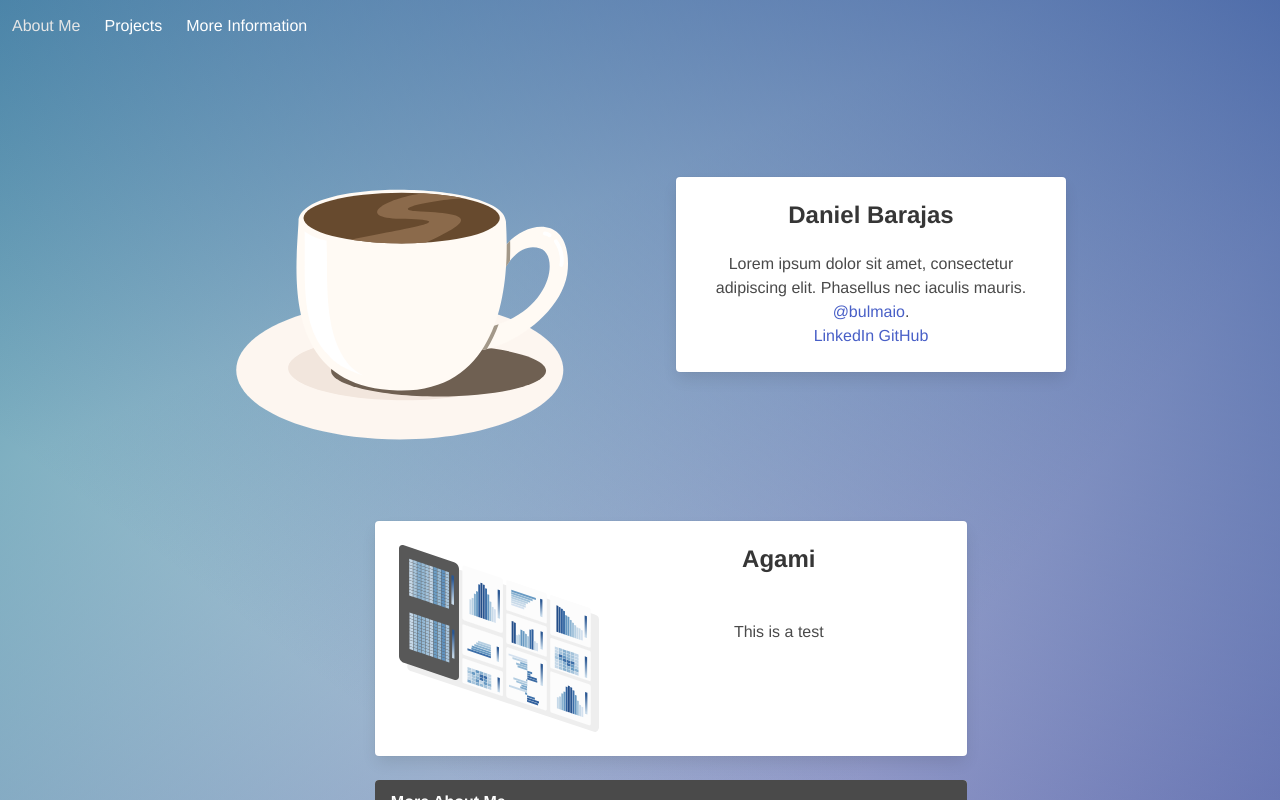
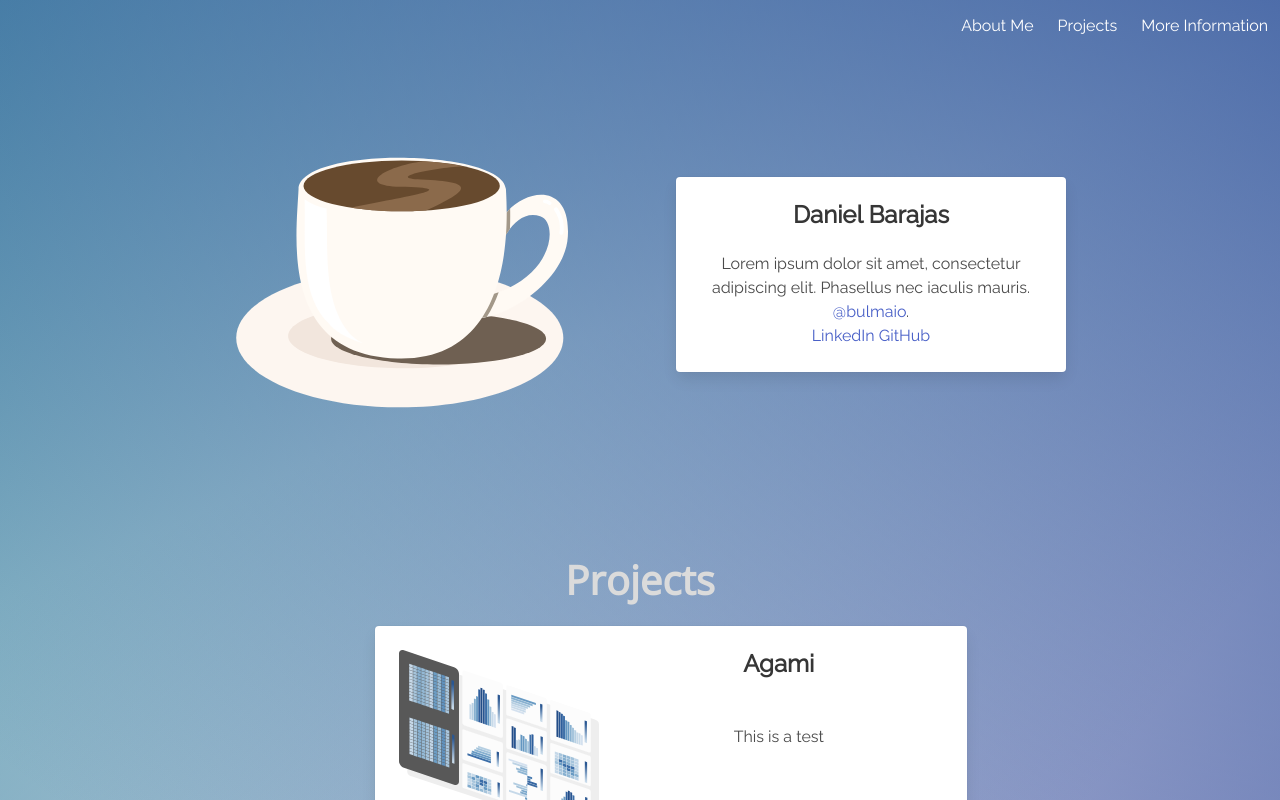
Before and after one commit to djbarajas/djbarajas.github.io, a Vue app: page / in a window 1280 px wide. Shown: the top 800 px of the page. Built offline with nearby package versions, Linux system fonts and the light colour scheme.

Commit message:
added projects

```diff
--- a/src/App.vue
+++ b/src/App.vue
@@ -4,7 +4,18 @@
       <TheNavbar></TheNavbar>
       <div style="max-width: 900px; margin:auto;" class="is-centered">
         <AboutMe id="about"></AboutMe>
-        <Project id="projects" image="agami_landing.svg" title="Agami">
+        <h1 id="projects" class="mt-6 has-text-grey-lighter title is-2">Projects</h1>
+        <Project image="agami_landing.svg" title="Agami">
+          <template v-slot:text>
+            <p>This is a test</p>
+          </template>
+        </Project>
+        <Project image="Yelp_Logo.svg" title="Restaurant Recommender">
+          <template v-slot:text>
+            <p>This is a test</p>
+          </template>
+        </Project>
+        <Project image="canvas-by-instructure-logo.png" title="Canvas API">
           <template v-slot:text>
             <p>This is a test</p>
           </template>
@@ -33,8 +44,10 @@ export default {
 </script>
 
 <style lang="scss">
+@import url('https://fonts.googleapis.com/css2?family=Open+Sans&family=Raleway&display=swap');
+
 #app {
-  font-family: Avenir, Helvetica, Arial, sans-serif;
+  font-family: Raleway, Avenir, Helvetica, Arial, sans-serif;
   -webkit-font-smoothing: antialiased;
   -moz-osx-font-smoothing: grayscale;
   text-align: center;
@@ -45,4 +58,7 @@ export default {
   linear-gradient(127deg, rgba(44,124,153,.8), rgba(0,255,0,0) 70.71%),
   linear-gradient(336deg, rgba(72,77,161,.8), rgba(0,0,255,0) 70.71%);
 }
+h1, h2, h3, h4, h5, h6 {
+  font-family: 'Open Sans', Raleway, Avenir, Helvetica, Arial, sans-serif;
+}
 </style>
--- a/src/components/TheNavbar.vue
+++ b/src/components/TheNavbar.vue
@@ -11,7 +11,7 @@
     </div>
 
     <div id="navbarBasicExample" class="navbar-menu is-transparent is-shadowless">
-      <div class="navbar-start">
+      <div class="navbar-end">
         <a href="#about" class="navbar-item has-text-white">
           About Me
         </a>
```
Also changed, not shown: public/canvas-by-instructure-logo.png (added), public/espresso 3.svg.
